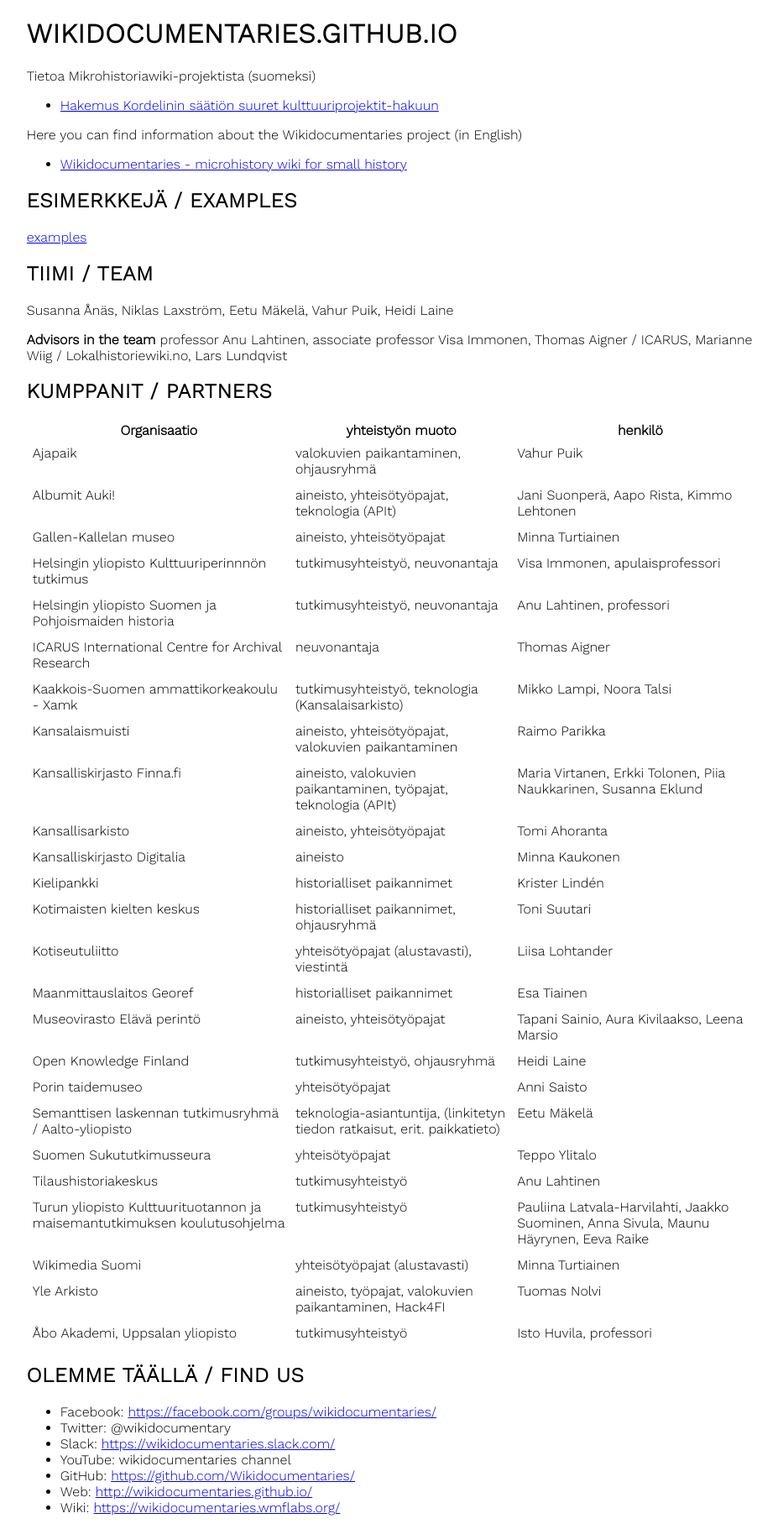
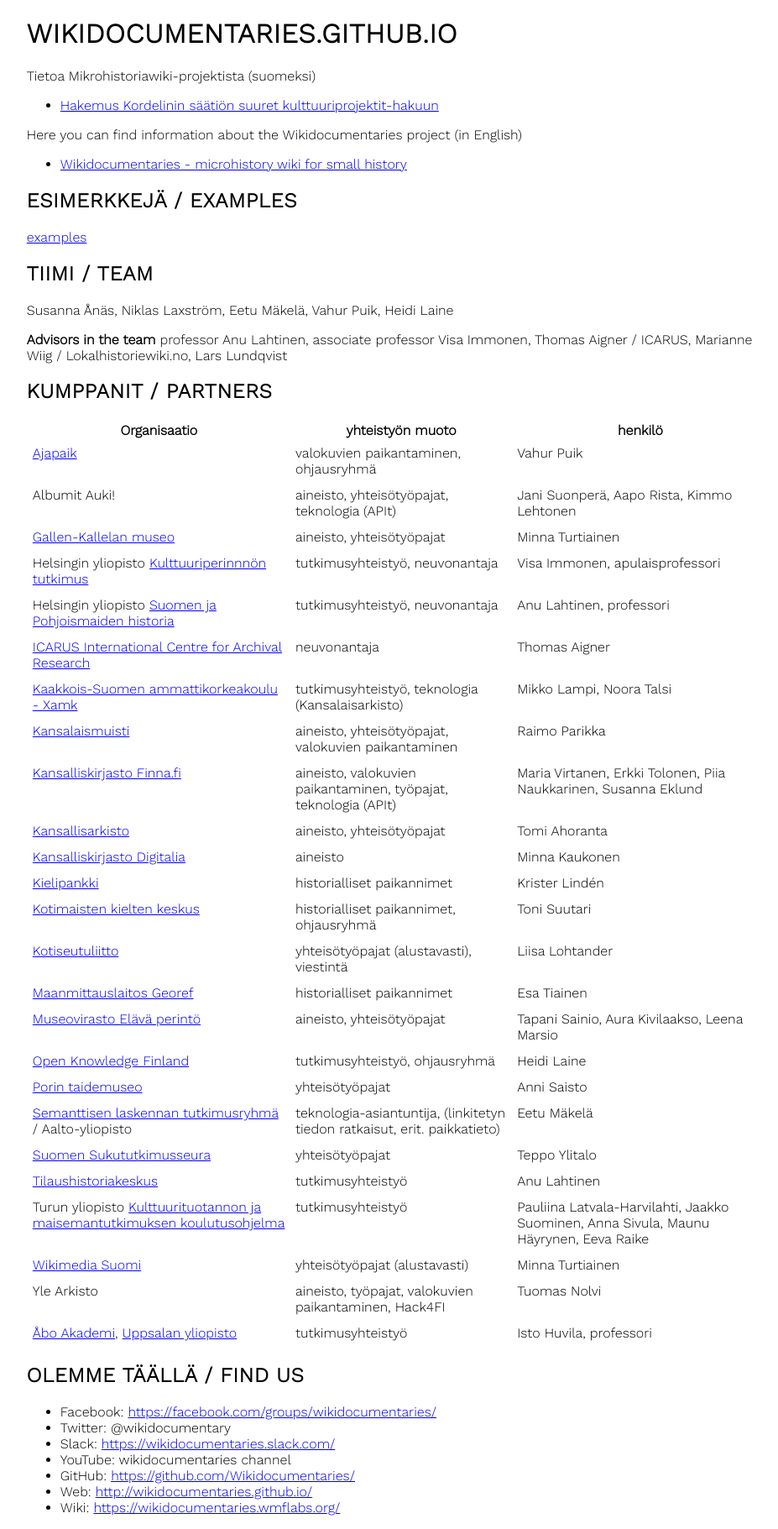
Before and after one commit to Wikidocumentaries/wikidocumentaries.github.io, a Jekyll site: the page built from index.html, in a window 1280 px wide. Shown: the whole page at 84% size, without its empty margins (229-1156 px from the left). Built offline with Jekyll 4.4.1, drawn with Linux system fonts in a browser that asks for light colours; part of the change alters nothing that is shown.

```diff
--- a/index.html
+++ b/index.html
@@ -27,7 +27,7 @@ title: Wikidocumentaries
   </thead>
   <tbody>
     <tr>
-      <td>Ajapaik</td>
+      <td><a href="https://ajapaik.ee/">Ajapaik</a></td>
       <td>valokuvien paikantaminen, ohjausryhmä</td>
       <td>Vahur Puik</td>
     </tr>
@@ -37,107 +37,107 @@ title: Wikidocumentaries
       <td>Jani Suonperä, Aapo Rista, Kimmo Lehtonen</td>
     </tr>
     <tr>
-      <td>Gallen-Kallelan museo</td>
+      <td><a href="http://www.gallen-kallela.fi/">Gallen-Kallelan museo</a></td>
       <td>aineisto, yhteisötyöpajat</td>
       <td>Minna Turtiainen</td>
     </tr>
     <tr>
-      <td>Helsingin yliopisto Kulttuuriperinnnön tutkimus</td>
+      <td>Helsingin yliopisto <a href="http://www.helsinki.fi/kulttuuriperinto/">Kulttuuriperinnnön tutkimus</a></td>
       <td>tutkimusyhteistyö, neuvonantaja</td>
       <td>Visa Immonen, apulaisprofessori</td>
     </tr>
     <tr>
-      <td>Helsingin yliopisto Suomen ja Pohjoismaiden historia</td>
+      <td>Helsingin yliopisto <a href="http://www.helsinki.fi/suomenhistoria/">Suomen ja Pohjoismaiden historia</a></td>
       <td>tutkimusyhteistyö, neuvonantaja</td>
       <td>Anu Lahtinen, professori</td>
     </tr>
     <tr>
-      <td>ICARUS International Centre for Archival Research</td>
+      <td><a href="http://icar-us.eu/en/">ICARUS International Centre for Archival Research</a></td>
       <td>neuvonantaja</td>
       <td>Thomas Aigner</td>
     </tr>
     <tr>
-      <td>Kaakkois-Suomen ammattikorkeakoulu - Xamk</td>
+      <td><a href="http://www.xamk.fi/tutkimus-ja-kehitystoiminta/digitaalinen-talous/">Kaakkois-Suomen ammattikorkeakoulu - Xamk</a></td>
       <td>tutkimusyhteistyö, teknologia (Kansalaisarkisto)</td>
       <td>Mikko Lampi, Noora Talsi</td>
     </tr>
     <tr>
-      <td>Kansalaismuisti</td>
+      <td><a href="http://www.helsinki.fi/kansalaismuisti/">Kansalaismuisti</a></td>
       <td>aineisto, yhteisötyöpajat, valokuvien paikantaminen</td>
       <td>Raimo Parikka</td>
     </tr>
     <tr>
-      <td>Kansalliskirjasto Finna.fi</td>
+      <td><a href="https://www.finna.fi/">Kansalliskirjasto Finna.fi</a></td>
       <td>aineisto, valokuvien paikantaminen, työpajat, teknologia (APIt)</td>
       <td>Maria Virtanen, Erkki Tolonen, Piia Naukkarinen, Susanna Eklund</td>
     </tr>
     <tr>
-      <td>Kansallisarkisto</td>
+      <td><a href="http://www.arkisto.fi/">Kansallisarkisto</a></td>
       <td>aineisto, yhteisötyöpajat</td>
       <td>Tomi Ahoranta</td>
     </tr>
     <tr>
-      <td>Kansalliskirjasto Digitalia</td>
+      <td><a href="https://www.kansalliskirjasto.fi/fi/projektit/digitaalisen-tiedonhallinnan-tutkimus-ja-kehittamiskeskus-digitalia">Kansalliskirjasto Digitalia</a></td>
       <td>aineisto</td>
       <td>Minna Kaukonen</td>
     </tr>
     <tr>
-      <td>Kielipankki</td>
+      <td><a href="https://www.kielipankki.fi/">Kielipankki</a></td>
       <td>historialliset paikannimet</td>
       <td>Krister Lindén</td>
     </tr>
     <tr>
-      <td>Kotimaisten kielten keskus</td>
+      <td><a href="http://www.kotus.fi/">Kotimaisten kielten keskus</a></td>
       <td>historialliset paikannimet, ohjausryhmä</td>
       <td>Toni Suutari</td>
     </tr>
     <tr>
-      <td>Kotiseutuliitto</td>
+      <td><a href="http://www.kotiseutuliitto.fi/">Kotiseutuliitto</a></td>
       <td>yhteisötyöpajat (alustavasti), viestintä</td>
       <td>Liisa Lohtander</td>
     </tr>
     <tr>
-      <td>Maanmittauslaitos Georef</td>
+      <td><a href="http://drive.google.com/open?id=1ChC1xnofmb01NTKLs97VJM5ER8HlZY6d4cWxILET4uA">Maanmittauslaitos Georef</a></td>
       <td>historialliset paikannimet</td>
       <td>Esa Tiainen</td>
     </tr>
     <tr>
-      <td>Museovirasto Elävä perintö</td>
+      <td><a href="https://wiki.aineetonkulttuuriperinto.fi/">Museovirasto Elävä perintö</a></td>
       <td>aineisto, yhteisötyöpajat</td>
       <td>Tapani Sainio, Aura Kivilaakso, Leena Marsio</td>
     </tr>
     <tr>
-      <td>Open Knowledge Finland</td>
+      <td><a href="http://fi.okfn.org/">Open Knowledge Finland</a></td>
       <td>tutkimusyhteistyö, ohjausryhmä</td>
       <td>Heidi Laine</td>
     </tr>
     <tr>
-      <td>Porin taidemuseo</td>
+      <td><a href="http://www.poriartmuseum.fi/fin/">Porin taidemuseo</a></td>
       <td>yhteisötyöpajat</td>
       <td>Anni Saisto</td>
     </tr>
     <tr>
-      <td>Semanttisen laskennan tutkimusryhmä / Aalto-yliopisto</td>
+      <td><a href="http://seco.cs.aalto.fi/">Semanttisen laskennan tutkimusryhmä</a> / Aalto-yliopisto</td>
       <td>teknologia-asiantuntija, (linkitetyn tiedon ratkaisut, erit. paikkatieto)</td>
       <td>Eetu Mäkelä</td>
     </tr>
     <tr>
-      <td>Suomen Sukututkimusseura</td>
+      <td><a href="http://www.genealogia.fi/">Suomen Sukututkimusseura</a></td>
       <td>yhteisötyöpajat</td>
       <td>Teppo Ylitalo</td>
     </tr>
     <tr>
-      <td>Tilaushistoriakeskus</td>
+      <td><a href="http://www.arkisto.fi/fi/tilaushistoriakeskus/">Tilaushistoriakeskus</a></td>
       <td>tutkimusyhteistyö</td>
       <td>Anu Lahtinen</td>
     </tr>
     <tr>
-      <td>Turun yliopisto Kulttuurituotannon ja maisemantutkimuksen koulutusohjelma</td>
+      <td>Turun yliopisto <a href="http://www.utu.fi/ktmt">Kulttuurituotannon ja maisemantutkimuksen koulutusohjelma</a></td>
       <td>tutkimusyhteistyö</td>
       <td>Pauliina Latvala-Harvilahti, Jaakko Suominen, Anna Sivula, Maunu Häyrynen, Eeva Raike</td>
     </tr>
     <tr>
-      <td>Wikimedia Suomi</td>
+      <td><a href="http://wikimedia.fi/">Wikimedia Suomi</a></td>
       <td>yhteisötyöpajat (alustavasti)</td>
       <td>Minna Turtiainen</td>
     </tr>
@@ -147,7 +147,7 @@ title: Wikidocumentaries
       <td>Tuomas Nolvi</td>
     </tr>
     <tr>
-      <td>Åbo Akademi, Uppsalan yliopisto</td>
+      <td><a href="http://www.abo.fi/">Åbo Akademi</a>, <a href="http://www.abm.uu.se/">Uppsalan yliopisto</a></td>
       <td>tutkimusyhteistyö</td>
       <td>Isto Huvila, professori</td>
     </tr>
```
